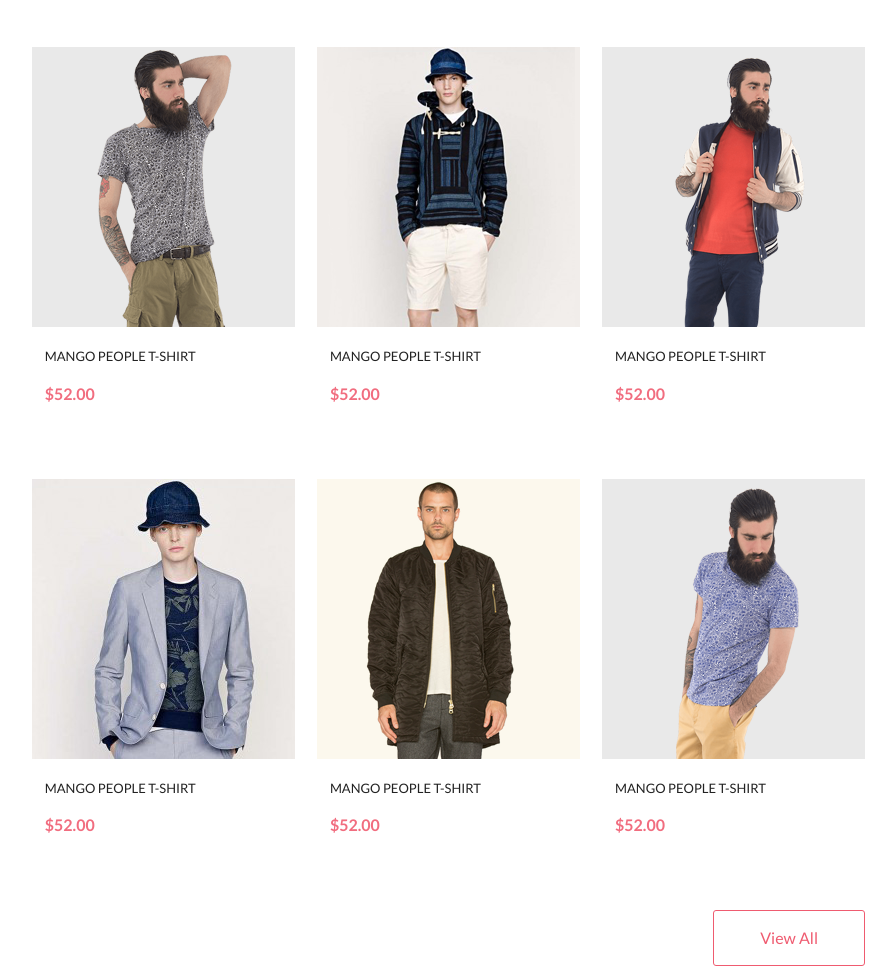
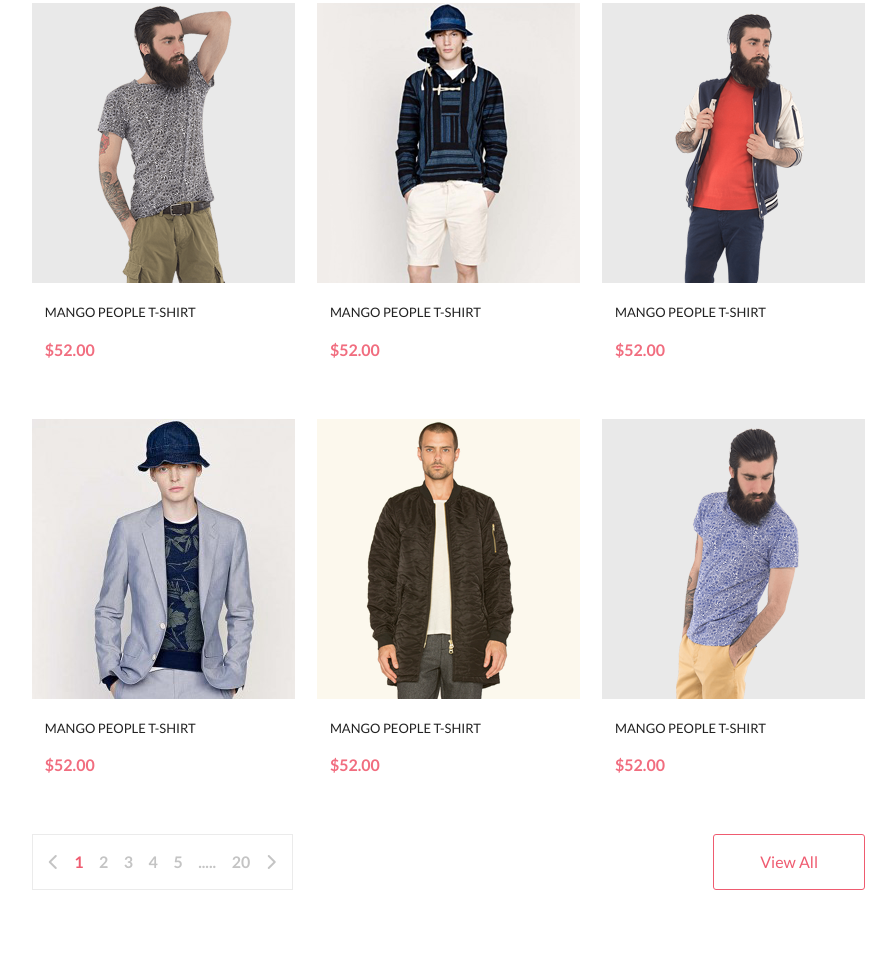
Before and after one commit to ArtyomTrofimov/Lessions, a plain HTML site: page products.html in a window 1280 px wide. Shown: the part 1109-2078 px from the top of the page, without its empty margins (333-1229 px from the left). Drawn offline with nearby package versions, Linux system fonts and the light colour scheme; files that its build step writes are made by us from their sources.

Commit message:
Проверил на валидность и кроссбраузерность

```diff
--- a/products.html
+++ b/products.html
@@ -399,8 +399,7 @@
                     <nav aria-label="breadcrumb">
                         <ol class="breadcrumb">
                             <li class="breadcrumb-item"><a href="index.html">Home</a></li>
-                            <li class="breadcrumb-item"><a href="products.html">Man</a></li>
-                            <li class="breadcrumb-item active" aria-current="page">NEW ARRIVAL</li>
+                            <li class="breadcrumb-item active" aria-current="page">Man</li>
                         </ol>
                     </nav>
                 </div>
@@ -486,6 +485,8 @@
                                 <li>Bohemian</li>
                                 <li>Floral</li>
                                 <li>Lace</li>
+                            </ul>
+                            <ul>
                                 <li>Floral</li>
                                 <li>Lace</li>
                                 <li>Bohemian</li>
@@ -646,8 +647,16 @@
                     </div>
                 </div>
                 <div class="products-pages-box">
-                    <div>
-
+                    <div class="products-pages-paginator">
+                        <a href="#" class="products-page-link"><i class="fas fa-chevron-left"></i></a>
+                        <a href="#" class="products-page-link-current">1</a>
+                        <a href="#" class="products-page-link">2</a>
+                        <a href="#" class="products-page-link">3</a>
+                        <a href="#" class="products-page-link">4</a>
+                        <a href="#" class="products-page-link">5</a>
+                        <span>.....</span>
+                        <a href="#" class="products-page-link">20</a>
+                        <a href="#" class="products-page-link"><i class="fas fa-chevron-right"></i></a>
                     </div>
                     <div class="products-pages-view-all">
                         <a href="#">View All</a>
@@ -851,6 +860,7 @@
                 }
             });
         });
+
     </script>
 </body>
 
--- a/style.sass
+++ b/style.sass
@@ -527,7 +527,6 @@ section
 
     &Card
         margin-bottom: 40px
-        padding-bottom: 20px
         position: relative
 
     &Card:hover .item-hoverBG
@@ -566,24 +565,28 @@ section
         display: flex
         flex-direction: column
         align-items: flex-start
-        margin-top: 20px
-        margin-left: 13px
-
-        color: #222222
-        font-size: 13px
-        font-weight: 400
-        text-transform: uppercase
-
-    & p :last-child
-        color: #f16d7f
-        font-size: 16px
-        font-weight: 700
-        font-style: normal
-        letter-spacing: normal
-        line-height: normal
-        text-align: center
-        text-transform: uppercase
-        margin-top: 17px
+        padding-top: 20px
+        padding-left: 13px
+        padding-bottom: 20px
+        margin-bottom: 0
+
+        & span
+            display: block
+            color: #222222
+            font-size: 13px
+            font-weight: 400
+            text-transform: uppercase
+
+            &:last-child
+                color: #f16d7f
+                font-size: 16px
+                font-weight: 700
+                font-style: normal
+                letter-spacing: normal
+                line-height: normal
+                text-align: center
+                text-transform: uppercase
+                margin-top: 17px
 
 .browseAllProduct
     display: flex
@@ -1717,14 +1720,19 @@ section
     font-weight: bold
 
 .products-trending-list
-    width: 190px
+    width: 220px
 
     & ul
         list-style-type: none
         display: flex
         flex-wrap: wrap
+        margin-bottom: 0
 
         & li
+
+            &:hover
+                cursor: pointer
+                color: #ef5b70
 
             &::after
                 content: "|"
@@ -1742,7 +1750,6 @@ section
     flex-wrap: wrap
 
 .custom-checkbox
-
     margin-right: 23px
 
     & input
@@ -1754,6 +1761,10 @@ section
             display: inline-flex
             align-items: center
             user-select: none
+
+            &:hover
+                cursor: pointer
+                color: #ef5b70
 
             &::before
                 content: ''
@@ -1771,9 +1782,6 @@ section
         &:checked+label::before
             background-image: url(img/ProductsImg/check-solid.svg)
 
-    &:hover
-        color: #ef5b70
-
 .products-options-price
     width: 262px
 
@@ -1829,6 +1837,40 @@ section
     display: flex
     justify-content: space-between
     margin-bottom: 110px
+
+.products-pages-paginator
+    width: 261px
+    border: solid 1px #ebebeb
+    padding: 15px 16px
+    display: flex
+    justify-content: space-between
+
+    & span
+        font-size: 16px
+        font-weight: 600
+        color: #c4c4c4
+
+        &:hover
+            color: #ef5b70
+            cursor: pointer
+
+.products-page-link
+    text-decoration: none
+    font-size: 16px
+    font-weight: 600
+    color: #c4c4c4
+
+    &:hover
+        color: #ef5b70
+
+    &-current
+        color: #ef5b70
+        text-decoration: none
+        font-size: 16px
+        font-weight: 600
+
+        &:hover
+            color: #ef5b70
 
 .products-pages-view-all
     border-radius: 3px
```
Also changed, not shown: shoppingCart.html (+1 -1 lines), style.css, 1 other file.
